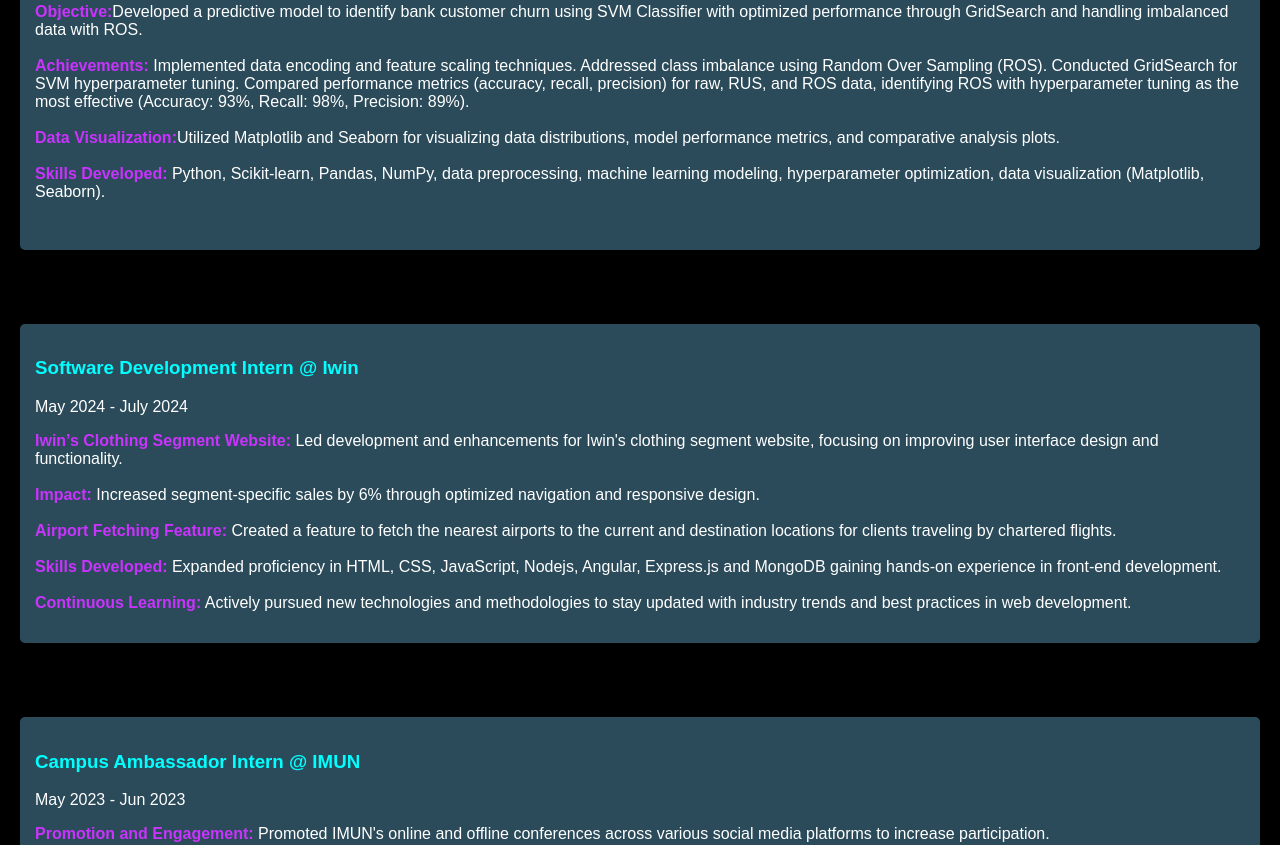
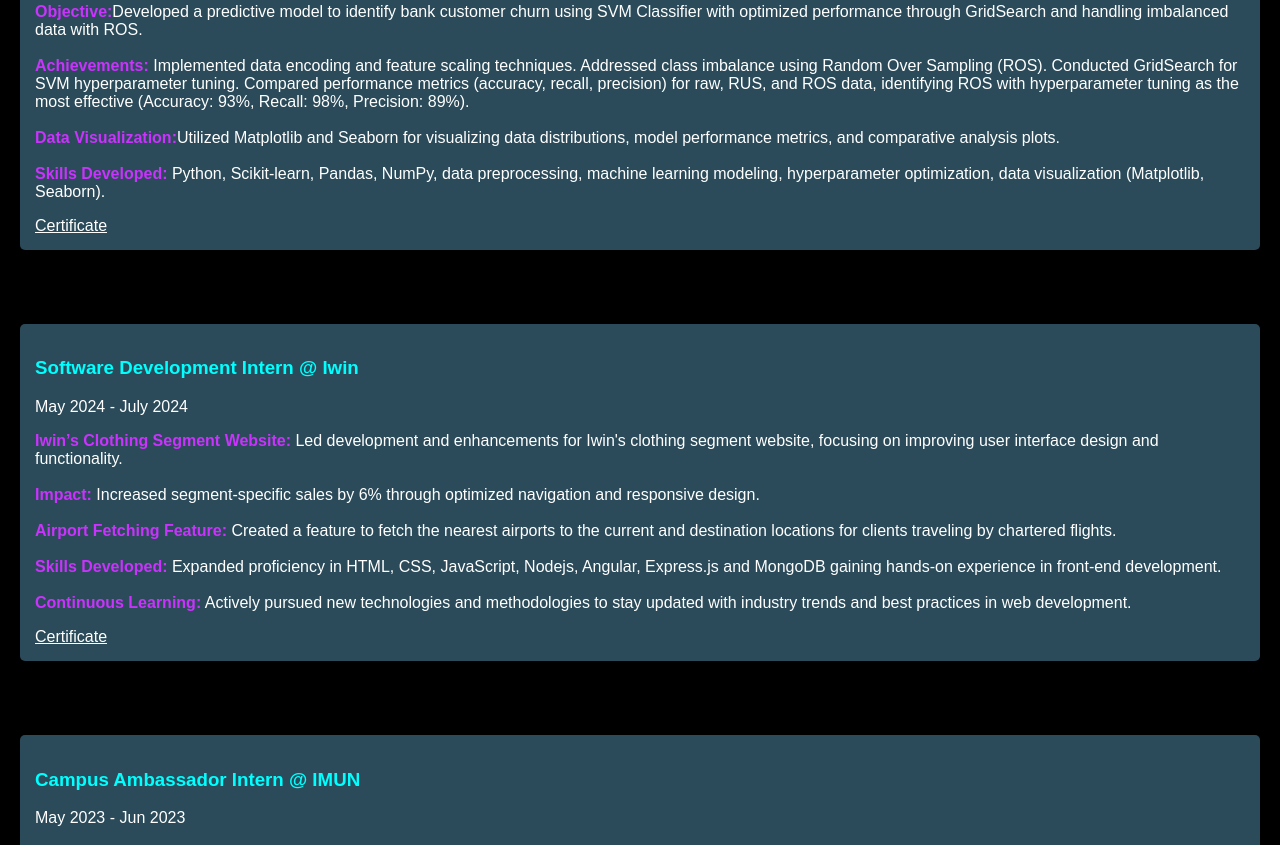
Before and after one commit to SaiSreeja77/sreeja-s-portfolio, a plain HTML site: page experience.html in a window 1280 px wide. Shown: the part 364-1209 px from the top of the page. Drawn offline with Linux system fonts and the light colour scheme.

Commit message:
Update experience.html

```diff
--- a/experience.html
+++ b/experience.html
@@ -57,9 +57,10 @@
             <br>
             <span style="font-weight: bold;
         color: rgb(202, 50, 253)">Skills Developed:</span>  Python, Scikit-learn, Pandas, NumPy, data preprocessing, machine learning modeling, hyperparameter optimization, data visualization (Matplotlib, Seaborn).
-            <br>
-            <br>
             </p>
+        <a href="https://drive.google.com/file/d/1TO5lzlEfGzRseL1ZDwv09tYVlevRXdTp/view?usp=sharing" target="_blank" style="color: white;">
+            Certificate
+        </a>
     </div>
     <br>
     <br>
@@ -85,6 +86,9 @@
         <br>
         <span style="font-weight: bold;
     color: rgb(202, 50, 253)">Continuous Learning:</span> Actively pursued new technologies and methodologies to stay updated with industry trends and best practices in web development.</p>
+        <a href="https://drive.google.com/file/d/1o5q1ZcePtaKW0f4SPpJ0rDFQnAE-kI-V/view?usp=sharing" target="_blank" style="color: white;">
+            Certificate
+        </a>
 </div>
 <br>
 <br>
```
